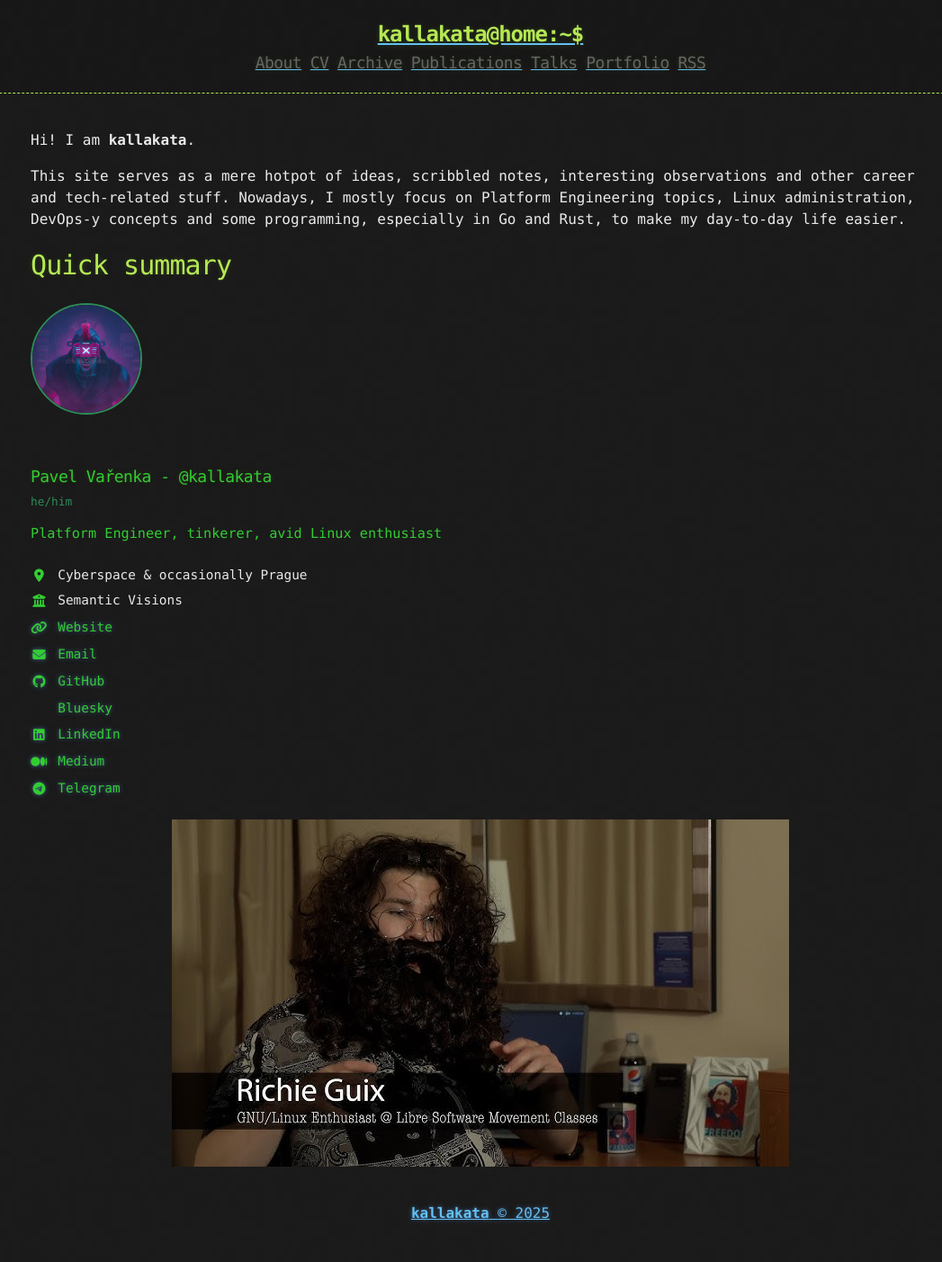
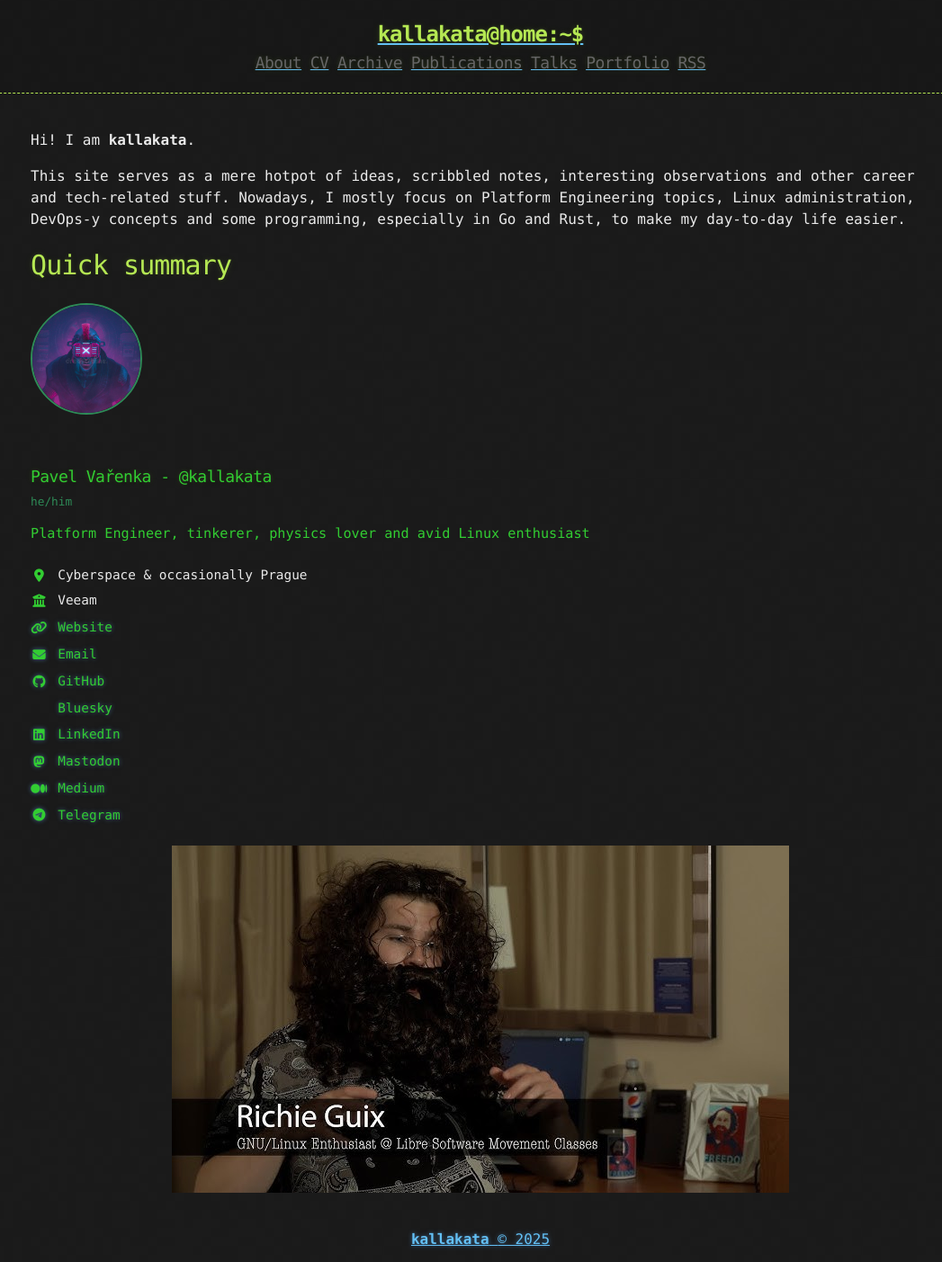
Before and after one commit to kallakata/kallakata.github.io, a Jekyll site: the page built from about.md, in a window 1280 px wide. Shown: the whole page at 90% size, without its empty margins (106-1153 px from the left). Built offline with Jekyll 4.4.1, drawn with Linux system fonts in a browser that asks for light colours; before the commit the page ends 1374 px from its top, so only the background shows below that.

Commit message:
Update _config.yml

```diff
--- a/_config.yml
+++ b/_config.yml
@@ -73,9 +73,9 @@ author:
   avatar           : "mainpy.JPEG"
   name             : "Pavel Vařenka - @kallakata"
   pronouns         : "he/him"
-  bio              : "Platform Engineer, tinkerer, avid Linux enthusiast"
+  bio              : "Platform Engineer, tinkerer, physics lover and avid Linux enthusiast"
   location         : "Cyberspace & occasionally Prague"
-  employer         : "Semantic Visions"
+  employer         : "Veeam"
   uri              : "https://linktr.ee/pavelvarenka"
   email            : "pavel.varenka@protonmail.com"
 
@@ -105,7 +105,7 @@ author:
   instagram        :
   lastfm           :
   linkedin         : "https://www.linkedin.com/in/pavelvarenka/"
-  mastodon         :
+  mastodon         : "TBD"
   medium           : "https://medium.com/@pavel.varenka"
   pinterest        :
   soundcloud       :
```
